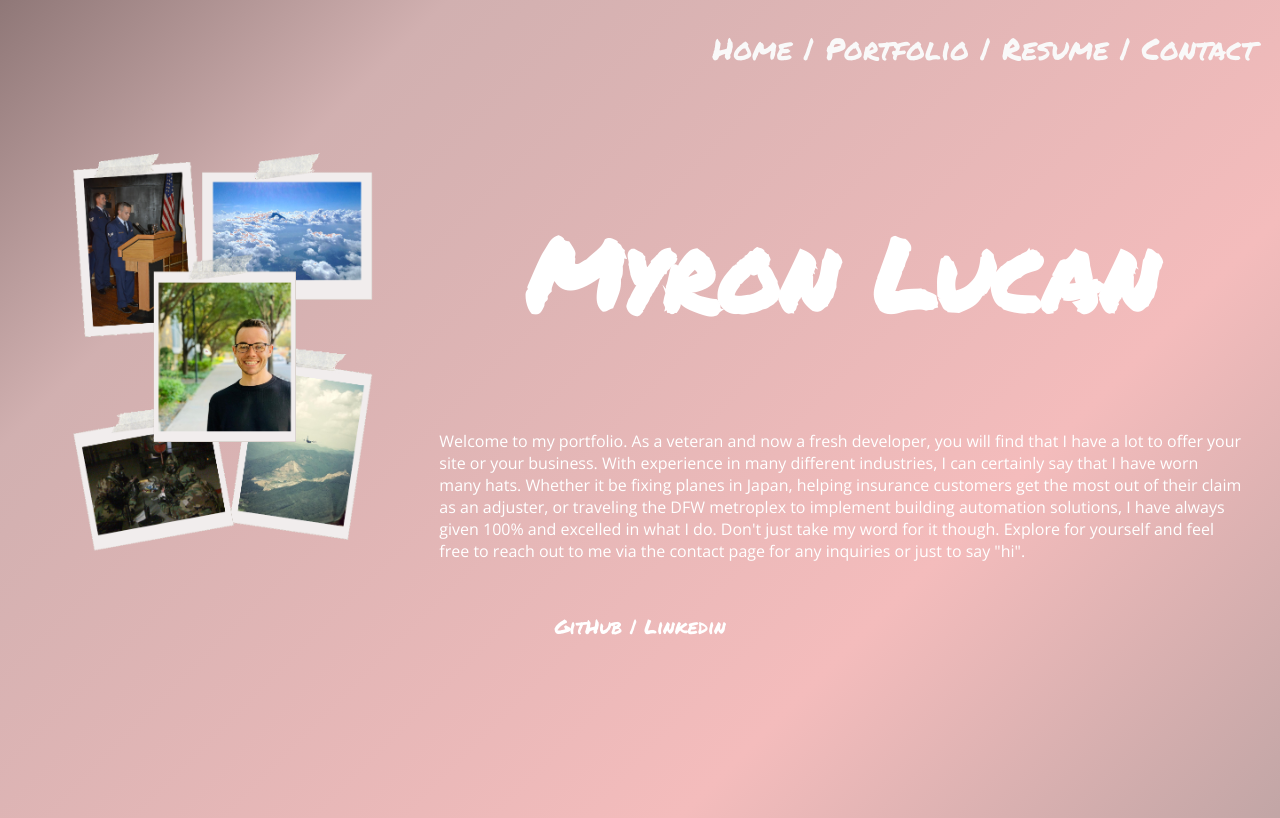
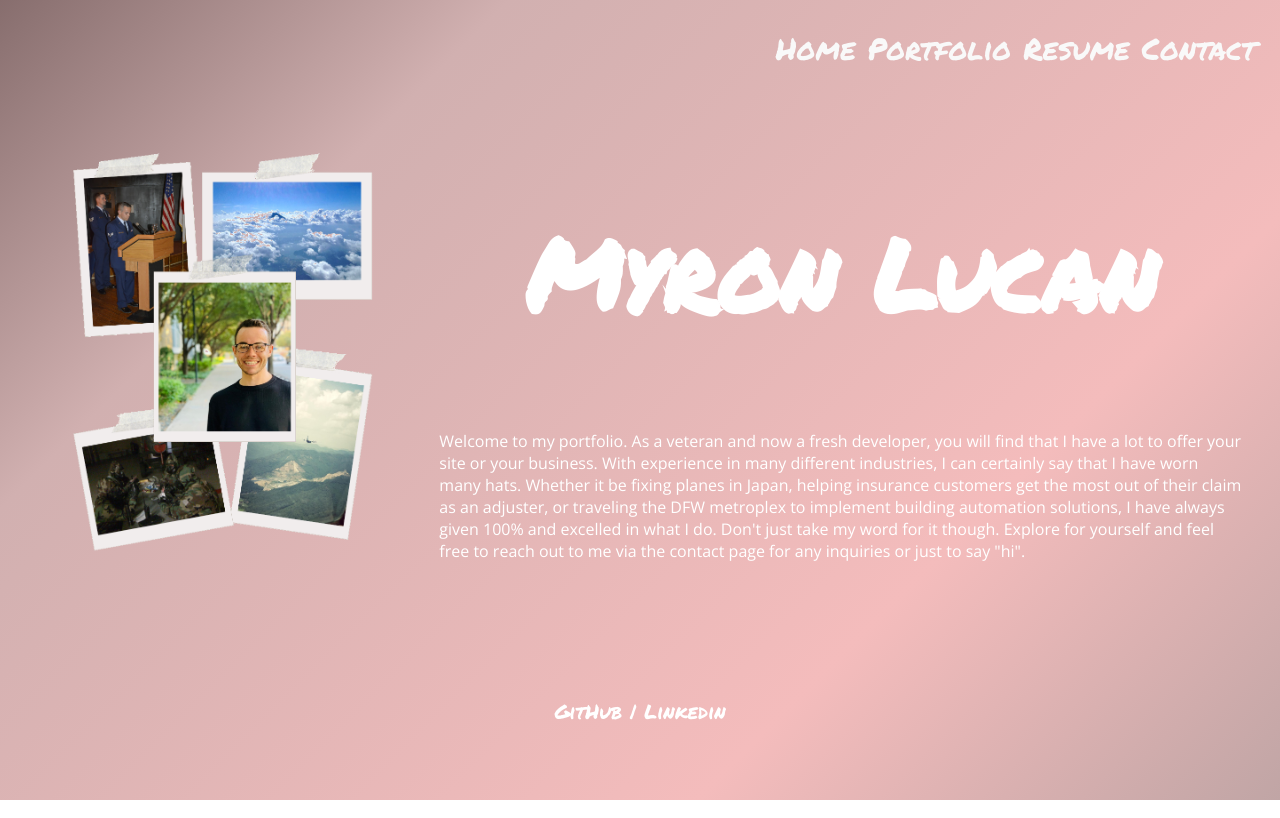
Before and after one commit to MLUCAN2/Lucan-Portfolio, a React (Vite) app: page / in a window 1280 px wide. Built offline with nearby package versions, Linux system fonts and the light colour scheme.

Commit message:
updated portfolio

```diff
--- a/src/App.css
+++ b/src/App.css
@@ -4,19 +4,19 @@
 body {
 	background: linear-gradient(
 		-45deg,
-		#303030,
-		#5e5e5e,
-		#686868,
+		#c0a365,
+		#6c6648,
+		#adaf89,
 		#bdb3b3,
 		#9c9595,
 		#f4bcbc,
 		#d1b0b0,
-		#372c2c,
-		#2117171d
+		#412f2f,
+		#3822221d
 	);
 	background-size: 400% 400%;
 	animation: gradient 100s ease infinite;
-	height: 100vh;
+	height: 85vh;
 }
 
 @keyframes gradient {
@@ -37,7 +37,6 @@ header {
   display: flex;
   justify-content: flex-end;
   margin: 10px;
-
 }
 
 
@@ -58,9 +57,10 @@ nav button{
 
 }
 
-/* About Section */
+/* Home Section */
 .home{
   text-align: center;
+  padding-bottom: 85px;
 }
 .home h1{
   color: white;
@@ -98,11 +98,13 @@ nav button{
   justify-content: center;
   align-items: center;
   padding: 6%;
+  padding-bottom: 350px;
 
 }
 .contact-me{
   background-color:  rgba(61, 61, 61, 0.628);
   box-shadow: 10px 10px 10px 10px rgba(0, 0, 0, 0.12);
+  border-radius: 5px;
   width: auto;
 }
 .contact-page h2{
@@ -168,7 +170,7 @@ nav button{
 /* Portfolio - Project Section */
 .portfolio-grid{
   display: grid;
-  grid-template-columns: repeat(auto-fit, minmax(250px, 1fr));
+  grid-template-columns: repeat(3, minmax(250px, 1fr));
   grid-gap: 20px;
   padding: 6%;
   color: white;
@@ -186,7 +188,7 @@ nav button{
   box-shadow: 10px 10px 10px 10px rgba(0, 0, 0, 0.12);
   overflow: hidden;
   width: 100%;
-  height: 120px;
+  height: 200px;
 }
 .project:hover{
   transform: scale(1.05);
--- a/src/components/Header.jsx
+++ b/src/components/Header.jsx
@@ -6,9 +6,9 @@ const Header= ({setCurrentPage})=>{
         <header>
             <nav>
                 <ul className="nav-links">
-                    <li><button onClick={() => setCurrentPage('Home')}>Home |</button></li>
-                    <li><button onClick={() => setCurrentPage('Portfolio')}>Portfolio |</button></li>
-                    <li><button onClick={() => setCurrentPage('Resume')}>Resume |</button></li>
+                    <li><button onClick={() => setCurrentPage('Home')}>Home </button></li>
+                    <li><button onClick={() => setCurrentPage('Portfolio')}>Portfolio </button></li>
+                    <li><button onClick={() => setCurrentPage('Resume')}>Resume </button></li>
                     <li><button onClick={() => setCurrentPage('Contact')}>Contact</button></li>
                 </ul>
             </nav>
--- a/src/components/Nav.jsx
+++ b/src/components/Nav.jsx
@@ -5,7 +5,7 @@ const Nav= ()=> (
     <nav>
         <ul>
             <li>
-                <NavLink to='/'>About Me</NavLink>
+                <NavLink to='/'>Home</NavLink>
             </li>
             <li>
                 <NavLink to='/Portfolio'>Portfolio</NavLink>
--- a/src/pages/Portfolio.jsx
+++ b/src/pages/Portfolio.jsx
@@ -5,10 +5,17 @@ import devSeeker from '../../img/devSeeker.png';
 import kanban from '../../img/kanban.png';
 import myReadMe from '../../img/myReadMe.png';
 import logoGenerator from '../../img/logoGenerator.png';
+import roundAbouts from '../../img/roundAbouts.png';
 
 
 const Portfolio = () => {
     const projects = [
+      {
+        title: 'Round-Abouts',
+        image: roundAbouts,
+        appLink: 'https://round-abouts.onrender.com',
+        repoLink: 'https://github.com/MLUCAN2/round-abouts.git'
+      },
       {
         title: 'Meal-Plan',
         image: mealPlan,
@@ -37,6 +44,7 @@ const Portfolio = () => {
         image: logoGenerator,
         repoLink: 'https://github.com/MLUCAN2/logo-generator.git'
       }
+
     ];
 
     return (
```
Also changed, not shown: 1 other file (tests, documents, lock files or other folders).
